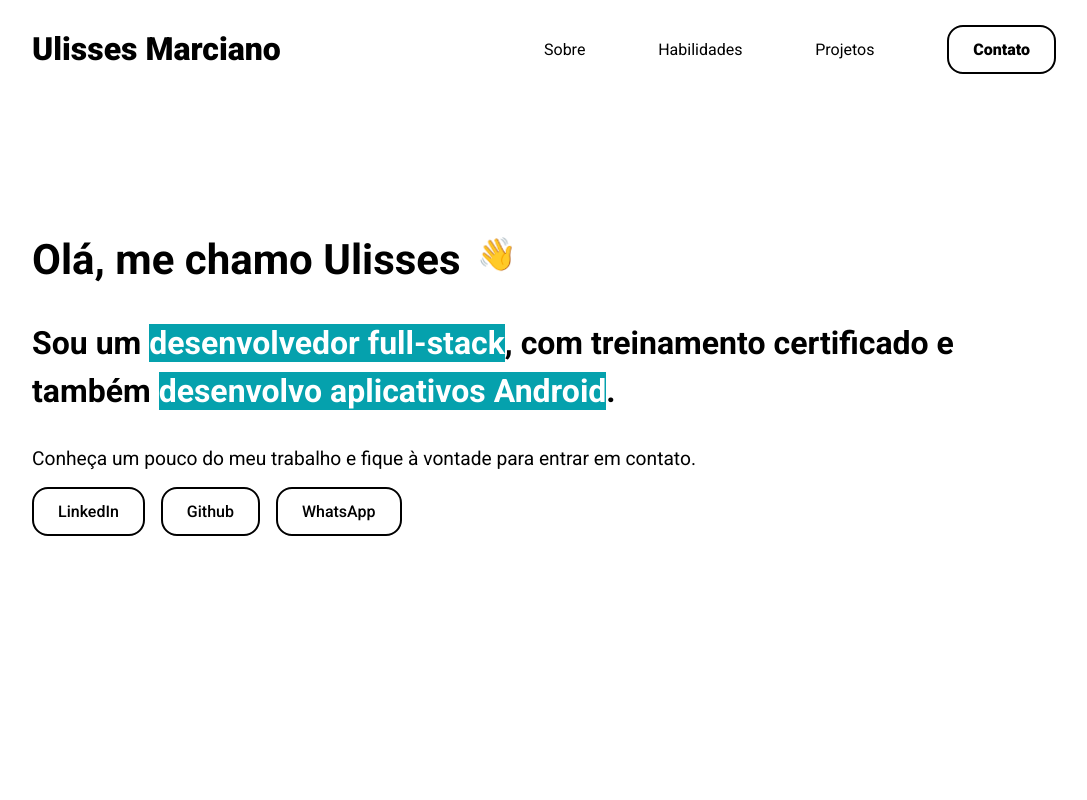
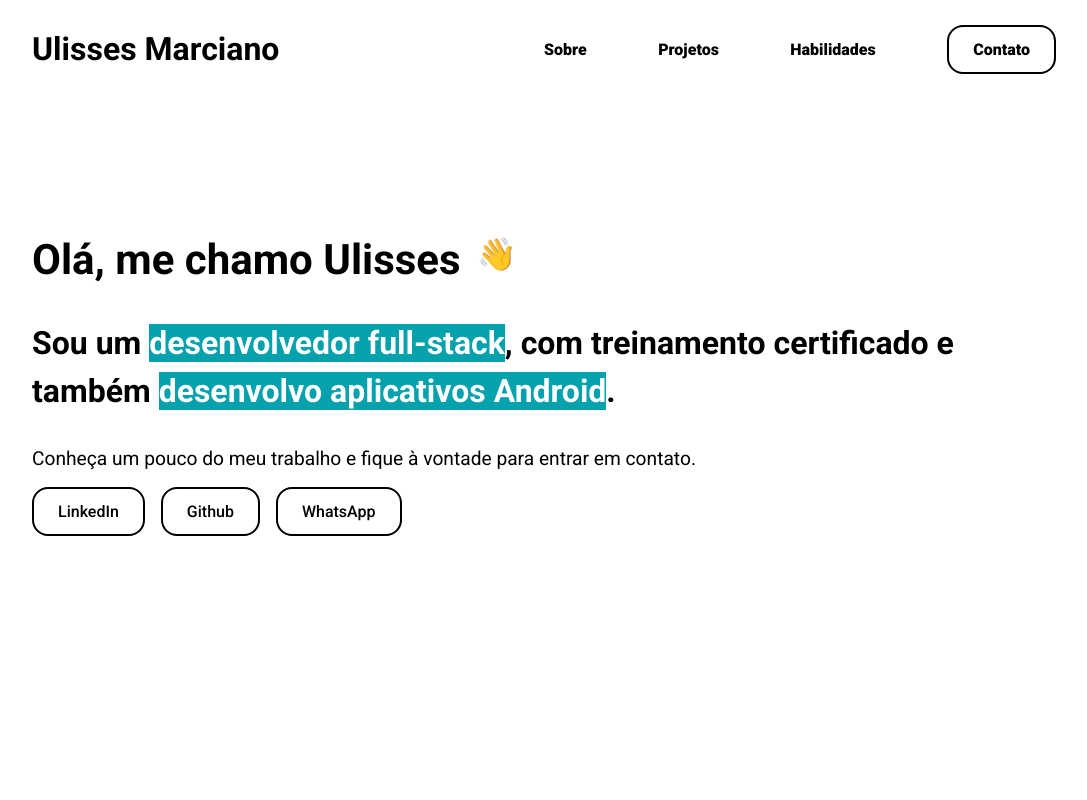
Before and after one commit to ulissesmarciano/portfolio-ulisses, a React (Create React App) app: page / in a window 1280 px wide. Shown: the top 800 px of the page, without its empty margins (96-1183 px from the left). Built offline with nearby package versions, Linux system fonts and the light colour scheme.

Commit message:
Refatoração de código mudando a forma com que é mostrado o sidebar aproveitando o proprio nav. Antes renderizava um componente duplicando os links

```diff
--- a/src/components/Header/index.jsx
+++ b/src/components/Header/index.jsx
@@ -1,35 +1,67 @@
 import React, { useState } from 'react';
+import { Container } from './styles';
+import LinkItem from '../LinkItem';
+import useWindowSize from '../../hooks/useWindowSize'; // Importe o hook personalizado
 
-import { SidebarIcon, Container } from './styles';
-import Sidebar from '../Sidebar';
-import { FiMenu } from 'react-icons/fi';
-import LinkItem from '../LinkItem';
+const HeaderCopy = ({id}) => {
+  const [sidebar, setSidebar] = useState(false);
+  const { width } = useWindowSize(); // Use o hook para obter o tamanho da janela
 
-const Header = ({id}) => {
-  const [sidebar, setSidebar] = useState(false);
   const showSidebar = () => setSidebar(!sidebar);
 
+  const handleLinkClick = () => {
+    setSidebar(false);
+  };
+
+  // Determine a variante com base na largura da janela
+  const getLinkVariant = (defaultVariant) => {
+    if (width >= 768) {
+      return defaultVariant === 'sidebarLink' ? 'headerPrimaryLink' : defaultVariant;
+    }
+    return defaultVariant;
+  };
+
   return (
-    <Container>
-      <h1 className='portfolio-title' id="header">Ulisses Marciano</h1>
-      <nav className='navigation-bar'>
-        <ul>
+    <Container id='header'>
+      <div className="header-container">
+        <h1 className='logo'>Ulisses Marciano</h1>
+        <nav>
+          <input
+            type="checkbox"
+            id="menu-hamburguer"
+            checked={sidebar}
+            onChange={showSidebar}
+          />
+
+          <label htmlFor="menu-hamburguer">
+            <div className="menu">
+              <span className="hamburguer"></span>
+            </div>
+          </label>
+
+          <ul className={sidebar ? 'active' : ''}>
             <li>
               <LinkItem
                 name="Sobre"
                 href={id="#sobre"}
+                variant={getLinkVariant('sidebarLink')} // Aplica a variante baseada na largura
+                onClick={handleLinkClick}
+              />
+            </li>
+            <li>
+              <LinkItem
+                name="Projetos"
+                href={id="#projetos"}
+                variant={getLinkVariant('sidebarLink')}
+                onClick={handleLinkClick}
               />
             </li>
             <li>
               <LinkItem
                 name="Habilidades"
                 href={id="#habilidades"}
-            />
-          </li>
-          <li>
-            <LinkItem
-              name="Projetos"
-              href={id="#projetos"}
+                variant={getLinkVariant('sidebarLink')}
+                onClick={handleLinkClick}
               />
             </li>
             <li>
@@ -37,16 +69,14 @@ const Header = ({id}) => {
                 name="Contato"
                 href={id="#contato"}
                 variant="headerSecondaryLink"
+                onClick={handleLinkClick}
               />
             </li>
           </ul>
         </nav>
-      <SidebarIcon onClick={showSidebar}>
-        <FiMenu />
-        {sidebar && <Sidebar active={setSidebar}/>}
-      </SidebarIcon>
+      </div>
     </Container>
-  )
+  );
 }
 
-export default Header;
+export default HeaderCopy;
--- a/src/components/Header/styles.js
+++ b/src/components/Header/styles.js
@@ -1,72 +1,157 @@
-import styled from "styled-components";
+import styled from 'styled-components';
 
 export const Container = styled.header`
+    position: relative;
+
     margin: 0 auto;
+    padding: 1.9rem 0;
+    z-index: 1000;
     max-width: 64rem;
-    padding: 1.9rem 0;
 
+    .header-container {
         display: flex;
+        justify-content: space-between;
         align-items: center;
-    justify-content: space-between;
 
-   .portfolio-title {
-        font-size: 2rem;
-        font-weight: 800;
-        flex: 1;
-        z-index: 11;
     }
 
-   .navigation-bar {
+    .header-container .logo {
+        z-index: 1000;
+        position: relative;
+        flex: 1;
+
+    }
+
+    .header-container nav {
+        position: relative;
+        z-index: 100;
         flex: 1;
     }
 
-   .navigation-bar ul {
+    .header-container nav ul {
         display: flex;
         justify-content: space-between;
     }
 
-   @media (max-width: 1200px){
-        padding: 1.9rem 2rem;
+    .header-container .menu {
+        display: none;
+        width: 50px;
+        height: 50px;
+        align-self: end;
+        cursor: pointer;
+        z-index: 100;
     }
 
-   @media (max-width: 768px){
-        padding: 1.2rem 2rem;
-        .navigation-bar {
-            display: none;
+    .header-container nav label {
+        display: flex;
+        flex-direction: column;
+    }
+
+    .hamburguer {
+        background-color: #000;
+        position: relative;
+        display: block;
+        width: 30px;
+        height: 2px;
+        top: 25px;
+        left: 15px;
+        transition: 0.5s ease-in-out;
+
+        &::before,
+        &::after {
+        background-color: #000;
+        content: "";
+        width: 100%;
+        height: 100%;
+        position: absolute;
+        transition: 0.2s ease-in-out;
+        }
+
+        &::before {
+        top: -10px;
+        }
+
+        &::after {
+        bottom: -10px;
         }
     }
 
+    input {
+        display: none;
+    }
+
+    input:checked ~ label .hamburguer {
+        transform: rotate(45deg);
+
+        &::before {
+        transform: rotate(90deg);
+        top: 0;
+        }
+
+        &::after {
+        transform: rotate(90deg);
+        bottom: 0;
+        }
+    }
+  @media (max-width: 1200px){
+        .header-container{
+            padding: 1.9rem 2rem;
+        }
+    }
+
+  @media (max-width: 768px) {
+    .header-container {
+        padding: 1.2rem 2rem;
+    }
+
+    .header-container .menu {
+      display: block;
+    }
+
+    .header-container nav {
+        flex: 0;
+    }
+
+
+    .header-container nav ul {
+      position: fixed;
+      top: 0;
+      right: -100%; /* Inicialmente fora da tela à direita */
+      height: 100%;
+      width: 100%;
+      background-color: #fff;
+      flex-direction: column;
+      gap: 3rem;
+      align-items: center;
+      justify-content: center;
+      transition: right 0.3s ease-in-out; /* Transição da direita para a esquerda */
+    }
+
+    input:checked ~ ul {
+      right: 0; /* Move o menu para dentro da tela */
+    }
+
+    .header-container nav ul a {
+      text-align: center;
+      padding: 20px;
+      display: block;
+    }
+  }
+
+  @media (max-width: 450px){
+    .header-container .logo {
+        font-size: 1.8rem;
+    }
+  }
+
+
   @media (max-width: 375px){
-        .portfolio-title {
+        .header-container {
+            padding: 0 1rem;
+        }
+        .header-container .logo {
             font-size: 1.4rem;
         }
    }
 
-   @media (max-width: 320px) {
-        padding: 1.2rem 1rem;
-    }
-`
-
-export const SidebarIcon = styled.button`
-    display: none;
-
-    @media (max-width: 768px){
-        display: flex;
-
-        background-color: transparent;
-        border: none;
-        cursor: pointer;
-
-        svg {
-            height: 2.7rem;
-            width: 2.7rem;
-        }
-    }
-
-    @media (max-width: 375px) {
-        svg {
-            height: 2rem;
-            width: 2rem;
-        }
-    }
-`
+`;
```
Lines whose indentation alone changed are shown as unchanged.
